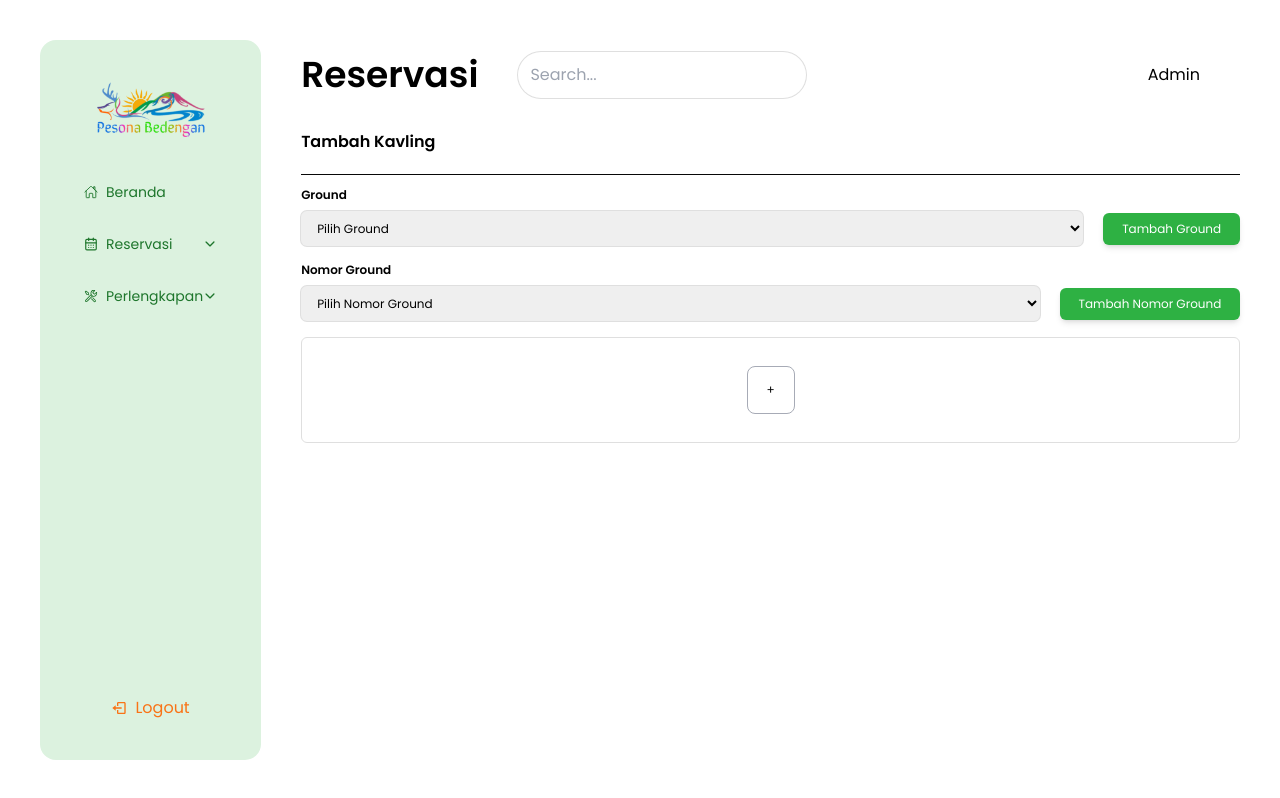
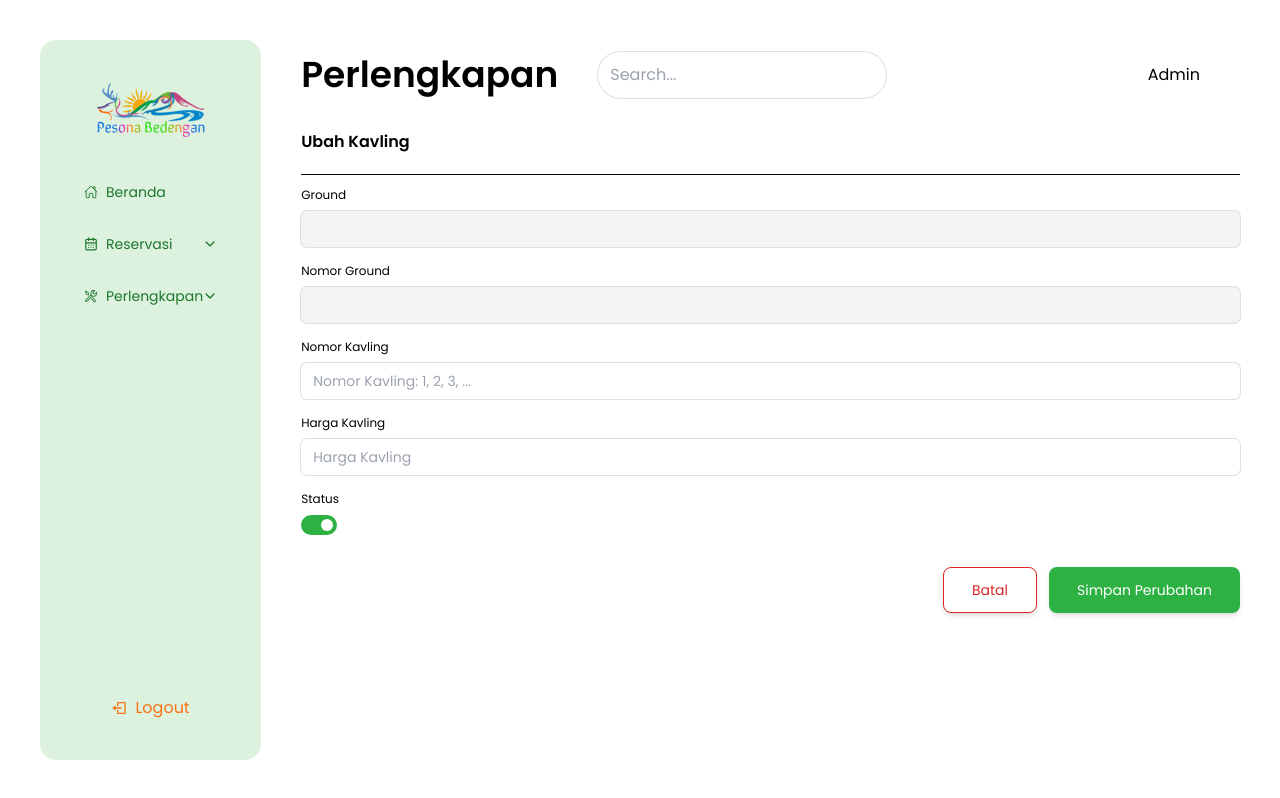
Before and after one commit to RezzyYuhand/Bedengan-FE, a React (Vite) app: page /tes in a window 1280 px wide. Built offline with nearby package versions, Linux system fonts and the light colour scheme.

Commit message:
update add edit kavling

```diff
--- a/src/App.jsx
+++ b/src/App.jsx
@@ -25,7 +25,8 @@ import {
   AddReservasiOffline,
   AddPerlengkapan,
   UpdatePerlengkapan,
-  AddKavling
+  AddKavling,
+  UpdateKavling
 } from './pages'
 import { ScrollToTop, PrivateRoute } from './components'
 
@@ -40,29 +41,17 @@ function App() {
 
         <Route path="/masuk" element={<Masuk />} />
         <Route path="/daftar" element={<Daftar />} />
-        <Route path="/daftar-data-diri" element={
-          <PrivateRoute requireDaftar={true}>
-            <DaftarDataDiri />
-          </PrivateRoute>
-          }
-        />
+        <Route element={<PrivateRoute requireDaftar={true} />}>
+          <Route path="/daftar-data-diri" element={<DaftarDataDiri />} />
+        </Route>
 
-        <Route path="/reservasi" element={
-          <PrivateRoute requireAuth={true}>
-            <Reservasi/>
-          </PrivateRoute>
-          }
-        />
-        <Route path="/kavling" element={<Kavling />} />
-        <Route path="/pembayaran" element={<Pembayaran />} />
-        <Route path="/invoice" element={<Invoice />} />
-
-        <Route path="/profil" element={
-          <PrivateRoute requireAuth={true}>
-            <Profil/>
-          </PrivateRoute>
-          }
-        />
+        <Route element={<PrivateRoute requireAuth={true} />}>
+          <Route path="/reservasi" element={<Reservasi />} />
+          <Route path="/kavling" element={<Kavling />} />
+          <Route path="/pembayaran" element={<Pembayaran />} />
+          <Route path="/invoice" element={<Invoice />} />
+          <Route path="/profil" element={<Profil />} />
+        </Route>
 
         {/* Admin */}
         <Route path="/dashboard" element={<Dashboard />} />
@@ -83,9 +72,10 @@ function App() {
 
         <Route path="/admin/perlengkapan/kavling" element={<KavlingAdmin />} />
         <Route path="/admin/perlengkapan/kavling/tambah" element={<AddKavling />} />
+        <Route path="/admin/perlengkapan/kavling/ubah/:id" element={<UpdateKavling />} />
 
         {/* test page */}
-        <Route path="/tes" element={<AddKavling />} />
+        <Route path="/tes" element={<UpdateKavling />} />
         <Route path="/comingsoon" element={<ComingSoon />} />
       </Routes>
     </div>
--- a/src/components/KavlingModal.jsx
+++ b/src/components/KavlingModal.jsx
@@ -35,7 +35,7 @@ const KavlingModal = ({ ground, groundNumber, kavlingNumber, onClose, onSave })
             <span>Nomor Kavling</span>
             <input
               type="text"
-              placeholder="Nomor Kavling"
+              placeholder="Nomor Kavling: 1, 2, 3, ..."
               onChange={(e) => setCustomKavlingNumber(e.target.value)}
               className='block px-3 py-2 w-full rounded-md ring-1 ring-inactive-gray-2 sm:text-sm'
             />
--- a/src/components/PrivateRoute.jsx
+++ b/src/components/PrivateRoute.jsx
@@ -1,11 +1,9 @@
 import React from 'react'
-import { Navigate } from 'react-router-dom'
+import { Navigate, Outlet } from 'react-router-dom'
 
 const PrivateRoute = ({
-    children,
     requireDaftar = false,
     requireAuth = false,
-
 }) => {
     const authToken = localStorage.getItem('authToken');
     const registrationData = JSON.parse(localStorage.getItem('registrationData'));
@@ -18,7 +16,7 @@ const PrivateRoute = ({
         return <Navigate to='/daftar' />
     }
 
-    return children;
+    return <Outlet />;
 }
 
 export default PrivateRoute
--- a/src/pages/admin/ItemPerlengkapanList.jsx
+++ b/src/pages/admin/ItemPerlengkapanList.jsx
@@ -43,12 +43,6 @@ const ItemPerlengkapanList = ({ items }) => {
           {/* Action Buttons */}
           <span className='w-28 max-w-28 text-center flex items-center gap-1'>
             <button
-              className='flex items-center justify-center w-6 h-6 bg-berlangsung text-white rounded'
-              onClick={() => console.log(`Preview details for item with ID: ${item.id}`)}
-            >
-              <MdOutlineRemoveRedEye />
-            </button>
-            <button
               className='flex items-center justify-center w-6 h-6 bg-selesai text-white rounded'
               onClick={() => handleEdit(item)}
             >
--- a/src/pages/admin/KavlingAdmin.jsx
+++ b/src/pages/admin/KavlingAdmin.jsx
@@ -1,42 +1,73 @@
-import React from 'react'
+import React, { useState } from 'react'
 import { useNavigate } from 'react-router-dom'
 import SidePanel from './SidePanel'
 import HeaderBar from './HeaderBar'
 import KavlingList from './KavlingList'
 
+const initialKavlingData = {
+  A: {
+    A1: [
+      [{ id: 1, ground: 'A', nomorGround: 'A1', nomorKavling: 'A1.1', harga: 100000, isAvailable: true }],
+      [{ id: 2, ground: 'A', nomorGround: 'A1', nomorKavling: 'A1.2', harga: 100000, isAvailable: false }],
+    ],
+  },
+  B: {
+    B1: [
+      [{ id: 3, ground: 'B', nomorGround: 'B1', nomorKavling: 'B1.1', harga: 120000, isAvailable: true }],
+    ],
+  },
+};
+
+const flattenKavlingData = (data) => {
+  let kavlingList = [];
+  Object.keys(data).forEach((groundKey) => {
+    const ground = data[groundKey];
+    Object.keys(ground).forEach((numberKey) => {
+      const kavlingRows = ground[numberKey];
+      kavlingRows.forEach((row, rowIndex) => {
+        row.forEach((kavling) => {
+          kavlingList.push({
+            ...kavling,
+            ground: groundKey,
+            nomorGround: numberKey,
+            rowIndex: rowIndex,
+          });
+        });
+      });
+    });
+  });
+  return kavlingList;
+};
+
 const KavlingAdmin = () => {
-  const kavlings = [
-    // Sample data
-    { id: 1, ground: 'Ground 1', nomorGround: '001', nomorKavling: 'K001', isAvailable: true },
-    { id: 2, ground: 'Ground 2', nomorGround: '002', nomorKavling: 'K002', isAvailable: false },
-    // Add more kavlings as needed
-  ];
-
+  const [kavlingData, setKavlingData] = useState(initialKavlingData);
   const navigate = useNavigate();
 
   const handleAddKavling = () => {
-    // Logic to navigate to the add kavling form
     navigate('/admin/perlengkapan/kavling/tambah');
-  }
+  };
 
+  const handleEdit = (kavling) => {
+    navigate(`/admin/perlengkapan/kavling/ubah/${kavling.id}`, { state: { kavling } });
+  };
+
+  const kavlingList = flattenKavlingData(kavlingData); // Flatten the nested structure
 
   return (
     <div className='w-screen h-screen p-10'>
       <div className='flex flex-row gap-10 h-full'>
-        <SidePanel/>
+        <SidePanel />
         <div className='flex flex-col py-3 w-full gap-8'>
-          <HeaderBar title='Perlengkapan' searchTerm='' onSearchChange={() => {}} username='Admin'/>
-
+          <HeaderBar title='Perlengkapan' searchTerm='' onSearchChange={() => {}} username='Admin' />
           <div className='flex flex-col gap-10'>
-
             <div className='flex flex-col gap-3'>
               <div className='flex flex-row w-full justify-between items-center'>
                 <span className='font-semibold'>Kavling</span>
                 <button onClick={handleAddKavling} className='px-3 py-2 bg-accent text-primary text-sm shadow-md rounded-md hover:bg-hover-green'>
-                    Tambah Kavling
+                  Tambah Kavling
                 </button>
               </div>
-              <div className='w-full bg-secondary h-[1px] mt-2'/>
+              <div className='w-full bg-secondary h-[1px] mt-2' />
               <div className='flex flex-col px-2 text-xs gap-1'>
                 <div className='flex flex-row font-semibold'>
                   <span className='w-12 max-w-12'>No</span>
@@ -47,7 +78,7 @@ const KavlingAdmin = () => {
                   <span className='w-28 max-w-28'>Aksi</span>
                 </div>
                 <div>
-                    <KavlingList kavlings={kavlings} />
+                  <KavlingList kavlings={kavlingList} onEdit={handleEdit} />
                 </div>
               </div>
             </div>
@@ -55,7 +86,7 @@ const KavlingAdmin = () => {
         </div>
       </div>
     </div>
-  )
-}
+  );
+};
 
-export default KavlingAdmin
+export default KavlingAdmin;
--- a/src/pages/admin/PerlengkapanList.jsx
+++ b/src/pages/admin/PerlengkapanList.jsx
@@ -47,12 +47,6 @@ const PerlengkapanList = ({ perlengkapan }) => {
           {/* Action Buttons */}
           <span className='w-28 max-w-28 text-center flex items-center justify-center gap-1'>
             <button
-              className='flex items-center justify-center w-6 h-6 bg-berlangsung text-white rounded'
-              onClick={() => console.log(`Preview details for item with ID: ${item.id}`)}
-            >
-              <MdOutlineRemoveRedEye />
-            </button>
-            <button
               className='flex items-center justify-center w-6 h-6 bg-selesai text-white rounded'
               onClick={() => handleEdit(item)}
             >
--- /dev/null
+++ b/src/pages/admin/UpdateKavling.jsx
@@ -0,0 +1,112 @@
+import React, { useState } from 'react'
+import { useNavigate, useLocation } from 'react-router-dom';
+import SidePanel from './SidePanel';
+import HeaderBar from './HeaderBar';
+import { Button } from '../../components';
+
+const UpdateKavling = () => {
+    const { state } = useLocation();
+    const { kavling } = state || {};
+    const [price, setPrice] = useState(kavling?.harga || '');
+    const [customKavlingNumber, setCustomKavlingNumber] = useState(kavling?.nomorKavling || '');
+    const [isAvailable, setIsAvailable] = useState(kavling?.isAvailable || true);
+
+    const navigate = useNavigate();
+
+    const handleCancel = () => {
+        navigate('/admin/perlengkapan/kavling');
+    };
+
+    const handleSave = () => {
+      if (price && customKavlingNumber.trim()) {
+        // Save logic here, send updated data to the backend or update state
+        console.log('Updated Kavling:', {
+          ...kavling,
+          harga: price,
+          nomorKavling: customKavlingNumber,
+          status: isAvailable ? 'Available' : 'Unavailable',
+        });
+      } else {
+        alert('Harga kavling dan nomor kavling tidak boleh kosong.');
+      }
+    };
+
+    return (
+      <div className='w-screen h-screen p-10'>
+        <div className='flex flex-row gap-10 h-full'>
+          <SidePanel />
+          <div className='flex flex-col py-3 w-full gap-8'>
+            <HeaderBar title='Perlengkapan' searchTerm='' onSearchChange={() => {}} username='Admin' />
+            <div className='flex flex-col gap-10'>
+              <div className='flex flex-col gap-3'>
+                <div className='flex flex-row w-full justify-between items-center'>
+                  <span className='font-semibold'>Ubah Kavling</span>
+                </div>
+                <div className='w-full bg-secondary h-[1px] mt-2' />
+                <form className='flex flex-col gap-4 text-xs'>
+                  <div className='flex flex-col gap-2'>
+                    <span>Ground</span>
+                    <input
+                      type="text"
+                      value={kavling?.ground}
+                      readOnly
+                      className='block px-3 py-2 w-full rounded-md ring-1 ring-inactive-gray-2 sm:text-sm bg-gray-100'
+                    />
+                  </div>
+                  <div className='flex flex-col gap-2'>
+                    <span>Nomor Ground</span>
+                    <input
+                      type="text"
+                      value={kavling?.nomorGround}
+                      readOnly
+                      className='block px-3 py-2 w-full rounded-md ring-1 ring-inactive-gray-2 sm:text-sm bg-gray-100'
+                    />
+                  </div>
+                  <div className='flex flex-col gap-2'>
+                    <span>Nomor Kavling</span>
+                    <input
+                      type="text"
+                      placeholder="Nomor Kavling: 1, 2, 3, ..."
+                      value={customKavlingNumber}
+                      onChange={(e) => setCustomKavlingNumber(e.target.value)}
+                      className='block px-3 py-2 w-full rounded-md ring-1 ring-inactive-gray-2 sm:text-sm'
+                    />
+                  </div>
+                  <div className='flex flex-col gap-2'>
+                    <span>Harga Kavling</span>
+                    <input
+                      type="number"
+                      placeholder="Harga Kavling"
+                      value={price}
+                      onChange={(e) => setPrice(e.target.value)}
+                      className='block px-3 py-2 w-full rounded-md ring-1 ring-inactive-gray-2 sm:text-sm'
+                    />
+                  </div>
+                  <div className='flex flex-col gap-2'>
+                    <span>Status</span>
+                    <label className='relative inline-flex items-center cursor-pointer'>
+                      <input
+                        type='checkbox'
+                        checked={isAvailable}
+                        onChange={() => setIsAvailable(!isAvailable)}
+                        className='sr-only peer'
+                      />
+                      <div className={`w-9 h-5 border-[2px] rounded-full transition-colors duration-300 ${isAvailable ? 'bg-accent border-accent' : 'bg-white border-gray-300'}`}>
+                        <div className={`absolute top-1 left-1 h-3 w-3 rounded-full transition-transform duration-300 ${isAvailable ? 'translate-x-[1rem] bg-white' : 'translate-x-0 bg-gray-300'}`} />
+                      </div>
+                    </label>
+                  </div>
+                  <div className='flex justify-end gap-3 mt-4'>
+                    <Button onClick={handleCancel} className='border-[1.5px] border-red-600 bg-primary text-red-600 hover:bg-red-600 hover:text-primary'>Batal</Button>
+                    <Button onClick={handleSave} className='bg-accent text-primary hover:bg-hover-green'>Simpan Perubahan</Button>
+                  </div>
+                </form>
+              </div>
+            </div>
+          </div>
+        </div>
+      </div>
+    );
+  };
+
+  export default UpdateKavling;
--- a/src/pages/index.js
+++ b/src/pages/index.js
@@ -25,6 +25,7 @@ import AddReservasiOffline from "./admin/AddReservasiOffline";
 import AddPerlengkapan from "./admin/AddPerlengkapan";
 import UpdatePerlengkapan from "./admin/UpdatePerlengkapan";
 import AddKavling from "./admin/AddKavling";
+import UpdateKavling from "./admin/UpdateKavling";
 
 export {
     LandingPage,
@@ -54,4 +55,5 @@ export {
     AddPerlengkapan,
     UpdatePerlengkapan,
     AddKavling,
+    UpdateKavling
 }
--- a/src/pages/profile/DaftarDataDiri.jsx
+++ b/src/pages/profile/DaftarDataDiri.jsx
@@ -58,6 +58,7 @@ const DaftarDataDiri = () => {
         alert('Registrasi Berhasil')
     } catch {
         console.log("Error")
+        alert('Registrasi Gagal')
     }
   };
 
```
Also changed, not shown: src/components/Footer.jsx (+6 -7 lines), src/pages/admin/KavlingList.jsx (+12 -26 lines).
